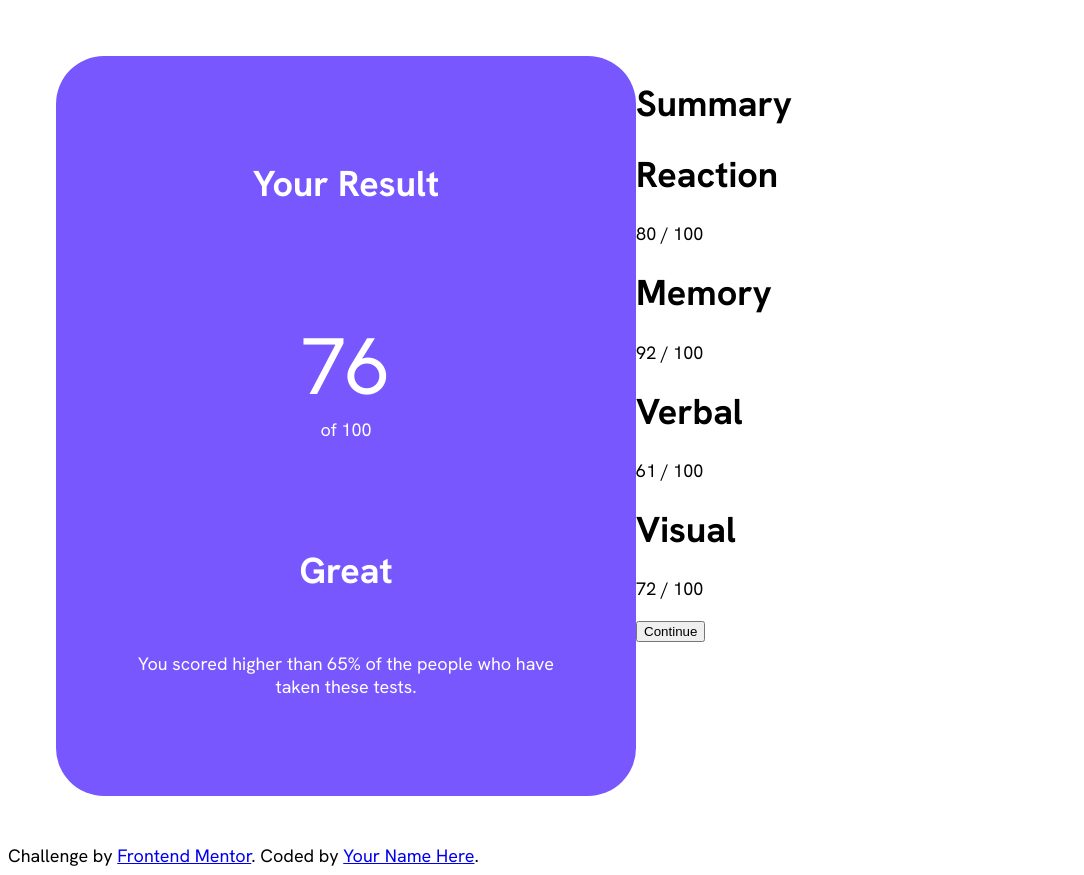
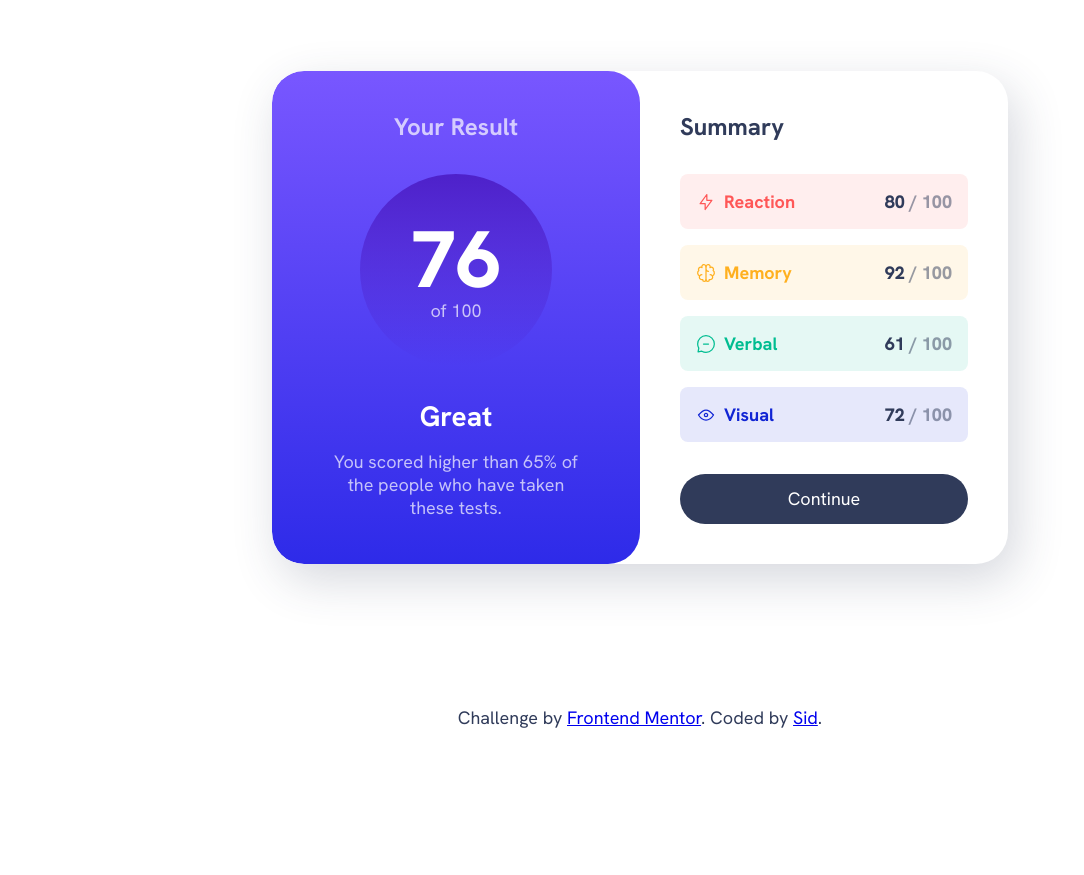
Before and after one commit to SidSaythongphet/frontend-results-summary-component, a plain HTML site: page results-summary-component-main/index.html in a window 1280 px wide. Shown: the whole page, without its empty margins (0-1084 px from the left). After the commit the page ends 800 px from the top, so only its background shows below. Drawn offline with Linux system fonts and the light colour scheme.

Commit message:
tutorial code along

```diff
--- a/results-summary-component-main/index.html
+++ b/results-summary-component-main/index.html
@@ -12,96 +12,57 @@
 
 </head>
   <body>
-
+    <main>
       <div class="result-summary">
-
         <div class="results grid-flow" data-spacing="large">
-
-      <h1 class="result-title">
-        Your Result
-      </h1>
-
-      <p class="result-score">
-        <span>76</span> of 100
-      </p>
-
+          <h1 class="section-title">Your Result</h1>
+          <p class="result-score"><span>76</span> of 100</p>
           <div class="grid-flow">
-
-        <h1 class="result-rank">
-          Great
-        </h1>
-        <p>
-          You scored higher than 65% of the people who have taken these tests.
-        </p>
-
+            <p class="result-rank">Great</p>
+            <p>You scored higher than 65% of the people who have taken these tests.</p>
           </div>
-
         </div>
-
-    <div class="summary">
-
-      <h1 class="summary-title">
-        Summary
-      </h1>
-
-      <div class="summary-item">
-
-        <h1 class="summary-category">
-          Reaction
-        </h1>
-        <p>
-          80 / 100
-        </p>
-
+        <div class="summary grid-flow" data-spacing="large">
+          <h2 class="section-title">Summary</h2>
+          <div class="grid-flow">
+            <div class="summary-item" data-item-type="accent-1">
+              <div class="flex-group">
+                <svg class="summary-icon" xmlns="http://www.w3.org/2000/svg" width="20" height="20" fill="none" viewBox="0 0 20 20"><path  stroke-linecap="round" stroke-linejoin="round" stroke-width="1.25" d="M10.833 8.333V2.5l-6.666 9.167h5V17.5l6.666-9.167h-5Z"/></svg>
+                <h3 class="summary-item-title">Reaction</h3>
               </div>
-
-      <div class="summary-item">
-
-        <h1 class="summary-category">
-          Memory
-        </h1>
-        <p>
-          92 / 100
-        </p>
-
+              <p class="summary-score"><span>80</span> / 100</p>
             </div>
-
-      <div class="summary-item">
-
-        <h1 class="summary-category">
-          Verbal
-        </h1>
-        <p>
-          61 / 100
-        </p>
-
+            <div class="summary-item" data-item-type="accent-2">
+              <div class="flex-group">
+                <svg class="summary-icon" xmlns="http://www.w3.org/2000/svg" width="20" height="20" fill="none" viewBox="0 0 20 20"><path  stroke-linecap="round" stroke-linejoin="round" stroke-width="1.25" d="M5.833 11.667a2.5 2.5 0 1 0 .834 4.858"/><path stroke-linecap="round" stroke-linejoin="round" stroke-width="1.25" d="M3.553 13.004a3.333 3.333 0 0 1-.728-5.53m.025-.067a2.083 2.083 0 0 1 2.983-2.824m.199.054A2.083 2.083 0 1 1 10 3.75v12.917a1.667 1.667 0 0 1-3.333 0M10 5.833a2.5 2.5 0 0 0 2.5 2.5m1.667 3.334a2.5 2.5 0 1 1-.834 4.858"/><path  stroke-linecap="round" stroke-linejoin="round" stroke-width="1.25" d="M16.447 13.004a3.334 3.334 0 0 0 .728-5.53m-.025-.067a2.083 2.083 0 0 0-2.983-2.824M10 3.75a2.085 2.085 0 0 1 2.538-2.033 2.084 2.084 0 0 1 1.43 2.92m-.635 12.03a1.667 1.667 0 0 1-3.333 0"/></svg>
+                <h3 class="summary-item-title">Memory</h3>
               </div>
-
-      <div class="summary-item">
-
-        <h1 class="summary-category">
-          Visual
-        </h1>
-        <p>
-          72 / 100
-        </p>
-
+              <p class="summary-score"><span>92</span> / 100</p>
             </div>
-
-      <button class="button">
-        Continue
-      </button>
-
+            <div class="summary-item" data-item-type="accent-3">
+              <div class="flex-group">
+                <svg class="summary-icon" xmlns="http://www.w3.org/2000/svg" width="20" height="20" fill="none" viewBox="0 0 20 20"><path stroke-linecap="round" stroke-linejoin="round" stroke-width="1.25" d="M7.5 10h5M10 18.333A8.333 8.333 0 1 0 1.667 10c0 1.518.406 2.942 1.115 4.167l-.699 3.75 3.75-.699A8.295 8.295 0 0 0 10 18.333Z"/></svg>
+                <h3 class="summary-item-title">Verbal</h3>
               </div>
-
+              <p class="summary-score"><span>61</span> / 100</p>
             </div>
-
-
-
+            <div class="summary-item" data-item-type="accent-4">
+              <div class="flex-group">
+                <svg class="summary-icon" xmlns="http://www.w3.org/2000/svg" width="20" height="20" fill="none" viewBox="0 0 20 20"><path  stroke-linecap="round" stroke-linejoin="round" stroke-width="1.25" d="M10 11.667a1.667 1.667 0 1 0 0-3.334 1.667 1.667 0 0 0 0 3.334Z"/><path  stroke-linecap="round" stroke-linejoin="round" stroke-width="1.25" d="M17.5 10c-1.574 2.492-4.402 5-7.5 5s-5.926-2.508-7.5-5C4.416 7.632 6.66 5 10 5s5.584 2.632 7.5 5Z"/></svg>
+                <h3 class="summary-item-title">Visual</h3>
+              </div>
+              <p class="summary-score"><span>72</span> / 100</p>
+            </div>
+          </div>
+          <button class="button">Continue</button>
+        </div>
+      </div>
+    </main>
 
   <div class="attribution">
     Challenge by <a href="https://www.frontendmentor.io?ref=challenge" target="_blank">Frontend Mentor</a>.
-    Coded by <a href="#">Your Name Here</a>.
+    Coded by <a href="#">Sid</a>.
   </div>
+
 </body>
 </html>
--- a/results-summary-component-main/style.css
+++ b/results-summary-component-main/style.css
@@ -7,6 +7,39 @@
 }
 
 :root {
+  --clr-primary-hsl-400: 252, 100%, 67%;
+  --clr-primary-hsl-500: 256, 72%, 46%;
+  --clr-secondary-hsl-400: 241, 81%, 54%;
+  --clr-secondary-hsl-500: 241, 72%, 46%;
+
+  --clr-neutral-hsl-100: 0, 0%, 100%;
+  --clr-neutral-hsl-200: 221, 100%, 96%;
+  --clr-neutral-hsl-300: 241, 100%, 89%;
+  --clr-neutral-hsl-700: 224, 30%, 27%;
+
+  --clr-neutral-100: hsl(var(--clr-neutral-hsl-100));
+  --clr-neutral-200: hsl(var(--clr-neutral-hsl-200));
+  --clr-neutral-300: hsl(var(--clr-neutral-hsl-300));
+  --clr-neutral-700: hsl(var(--clr-neutral-hsl-700));
+
+
+  --clr-primary-400: hsl(var(--clr-primary-hsl-400));
+  --clr-primary-500: hsla(var(--clr-primary-hsl-500));
+  --clr-secondary-400: hsl(var(--clr-secondary-hsl-400));
+
+  --gradient-primary: linear-gradient(
+      var(--clr-primary-400),
+      var(--clr-secondary-400));
+
+  --gradient-to-transparent: linear-gradient(
+      var(--clr-primary-500),
+      hsl(var(--clr-secondary-hsl-500), 0));
+
+  --clr-accent-1: 0, 100%, 67%;
+  --clr-accent-2: 39, 100%, 56%;
+  --clr-accent-3: 166, 100%, 37%;
+  --clr-accent-4: 234, 85%, 45%;
+
   --font-family-default: 'HankenGrotesk', sans-serif;
 
   --fw-regular: 500;
@@ -21,10 +54,42 @@
   --fs-900: 5rem;
 }
 
+*,
+*::before,
+*::after {
+  box-sizing: border-box;
+}
+
+* {
+  margin: 0;
+  font: inherit;
+}
+
+img,
+svg {
+  display: block;
+  max-width: 100%;
+}
+
 body {
-  background-color:hsl(0, 0%, 100%);
   font-family: var(--font-family-default);
   font-size: var(--fs-400);
+  color: var(--clr-neutral-700);
+}
+
+@media (min-width: 600px) {
+  body {
+    min-height: 100vh;
+    display: grid;
+    place-items: center;
+  }
+}
+
+.flex-group {
+  display: flex;
+  align-items: center;
+  gap: .5rem;
+  flex-wrap: wrap;
 }
 
 .grid-flow {
@@ -37,20 +102,59 @@ body {
   gap: 2rem;
 }
 
+.section-title {
+  font-weight: var(--fw-bold);
+  font-size: var(--fs-600);
+}
+
+.button {
+  color: var(--clr-neutral-100);
+  line-height: 1;
+  background: var(--clr-neutral-700);
+  padding: 1rem 2rem;
+  border: 0;
+  border-radius: 100vw;
+  cursor: pointer;
+}
+
+.button:hover,
+.button:focus-visible {
+  background: var(--gradient-primary);
+}
+
 .result-summary {
-  padding: 3rem;
-  border-radius: 3rem;
+  --padding: 2.5rem;
+  --border-radius: 2rem;
+
   max-width: 46rem;
-  display: flex;
+  display: grid;
+}
+
+@media (min-width: 600px) {
+  .result-summary {
+    margin-inline: 1rem;
+    grid-template-columns: 1fr 1fr;
+    border-radius: var(--border-radius);
+    overflow: hidden;
+    box-shadow: .5rem 1rem 3rem
+      hsl(var(--clr-neutral-hsl-700), .2);
+  }
 }
 
 .results {
-  background-color: hsl(252, 100%, 67%);
+  color: hsl(var(--clr-neutral-hsl-100), .7);
   text-align: center;
-  padding: 5rem;
-  border-radius: 3rem;
-  font-size: 18px;
-  color:hsl(0, 0%, 100%);
+  padding:
+    var(--padding) calc(var(--padding) * 1.5);
+  background: var(--gradient-primary);
+  border-radius:
+    0 0 var(--border-radius) var(--border-radius);
+}
+
+@media (min-width: 600px) {
+  .results {
+    border-radius: var(--border-radius);
+  }
 }
 
 .result-score {
@@ -58,15 +162,65 @@ body {
   place-content: center;
   width: 12rem;
   margin-inline: auto;
-  aspect-ratio: 1 / 1 ;
+  background: var(--gradient-to-transparent);
+  aspect-ratio: 1 / 1;
   border-radius: 50%;
-  background: linear-gradient(
-    var(--clr-primary-500),
-    hsl(var(--clr-secondary-hsl-500), 0));
 }
 
 .result-score span {
   display: block;
-  border-radius: 50%;
   font-size: var(--fs-900);
+  font-weight: var(--fw-black);
+  line-height: 1;
+  color: var(--clr-neutral-100);
 }
+
+.result-rank {
+  color: var(--clr-neutral-100);
+  font-size: var(--fs-700);
+  font-weight: var(--fw-bold);
+}
+
+.summary {
+  padding: var(--padding);
+}
+
+.summary-item {
+  display: flex;
+  justify-content: space-between;
+  align-items: center;
+  padding: 1rem;
+  border-radius: .5rem;
+  background-color: hsl(var(--item-color), .1);
+}
+
+.summary-item svg {
+  stroke: hsl(var(--item-color));
+}
+
+.summary-item-title {
+  color: hsl(var(--item-color));
+  font-weight: var(--fw-bold);
+}
+
+.summary-item[data-item-type="accent-1"] {
+  --item-color: var(--clr-accent-1);
+}
+.summary-item[data-item-type="accent-2"] {
+  --item-color: var(--clr-accent-2);
+}
+.summary-item[data-item-type="accent-3"] {
+  --item-color: var(--clr-accent-3);
+}
+.summary-item[data-item-type="accent-4"] {
+  --item-color: var(--clr-accent-4);
+}
+
+.summary-score {
+  font-weight: var(--fw-black);
+  color: hsl(var(--clr-neutral-hsl-700), .5);
+}
+
+.summary-score span {
+  color: var(--clr-neutral-700);
+}
```
Lines whose indentation alone changed are shown as unchanged.
